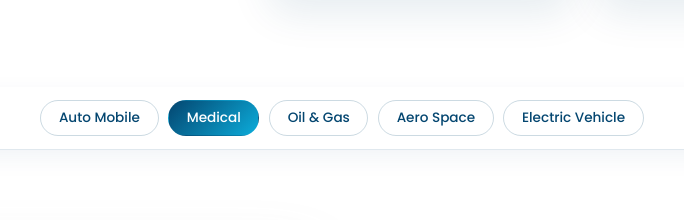
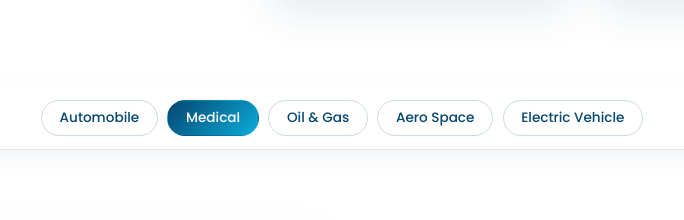
Before and after one commit to chandru2697/techno-matrix, a plain HTML site: page solutions.html in a window 1280 px wide. Shown: the part 1197-1417 px from the top of the page, 298-982 px from the left. Drawn offline with nearby package versions, Linux system fonts and the light colour scheme.

Commit message:
Update solutions.html

```diff
--- a/solutions.html
+++ b/solutions.html
@@ -78,7 +78,7 @@
 <!-- INDUSTRIES -->
 <section class="sol-wrap" id="industries">
   <div class="sol-nav-bar"><div class="container"><nav class="sol-nav" aria-label="Industries">
-    <a href="#sol-auto">Auto Mobile</a><a href="#sol-medical">Medical</a><a href="#sol-oil">Oil &amp; Gas</a><a href="#sol-aero">Aero Space</a><a href="#sol-ev">Electric Vehicle</a>
+    <a href="#sol-auto">Automobile</a><a href="#sol-medical">Medical</a><a href="#sol-oil">Oil &amp; Gas</a><a href="#sol-aero">Aero Space</a><a href="#sol-ev">Electric Vehicle</a>
   </nav></div></div>
 
   <article class="sol" id="sol-auto"><div class="container"><div class="row g-4 g-lg-5 align-items-center">
```
